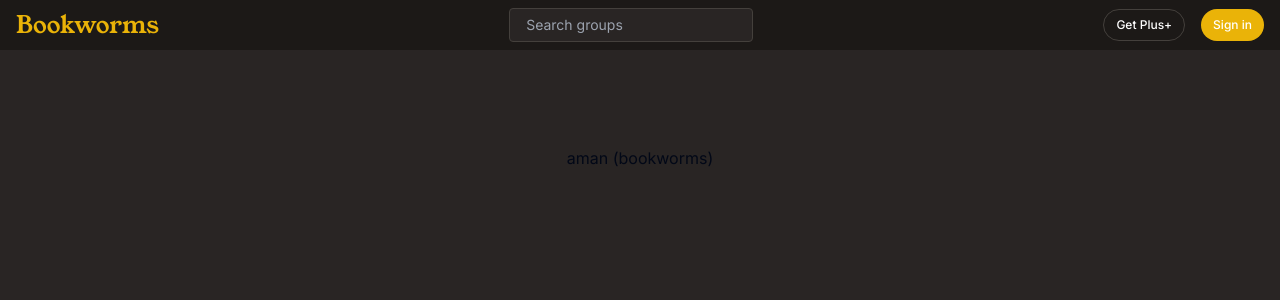
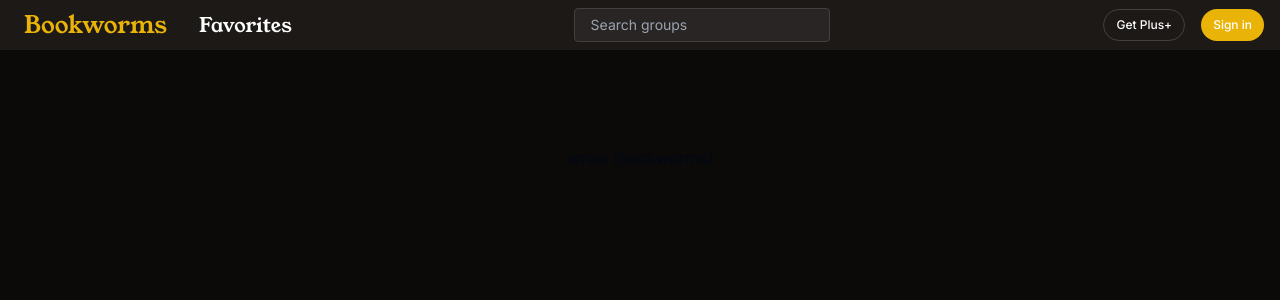
Before and after one commit to aman1117/bookworms, a Next.js app: page / in a window 1280 px wide. Shown: the top 300 px of the page. Built offline with nearby package versions, Linux system fonts and the light colour scheme.

Commit message:
added favorites span element

```diff
--- a/app/globals.css
+++ b/app/globals.css
@@ -2,7 +2,7 @@
   @tailwind components;
   @tailwind utilities;
   body {
-    background-color: #292524; /* Replace with your desired color */
+    background-color: #0c0a09; /* Replace with your desired color */
   }
   @layer base {
     :root {
--- a/components/logo.tsx
+++ b/components/logo.tsx
@@ -4,7 +4,8 @@ import { cn } from "@/lib/utils"
 export const Logo = () => {
     return (
         <div>
-                <div className={cn(" px-2 font-bold text-2xl text-yellow-500", young_serif.className,)}>
+                <div className={cn(" px-2 font-bold text-2xl text-yellow-500 hover:underline hover:cursor-pointer", young_serif.className,)}>
+
                     Bookworms
                 </div>
         </div>
--- a/components/navbar.tsx
+++ b/components/navbar.tsx
@@ -8,8 +8,19 @@ export const Navbar = () => {
     return (
         <div>
             <nav className="flex justify-between items-center p-2 bg-stone-900 text-white ">
-                    <Logo/>
-                    <Search />
+                <div className="flex gap-4 px-2 items-center">
+                    <div>
+
+                        <Logo/>
+                    </div>
+                    <div>
+                    <span className={cn(" px-2 font-bold text-xl  hover:underline hover:cursor-pointer", young_serif.className,)}>
+                            Favorites
+                        </span>
+                    </div>
+
+                </div>
+                    <Search  />
                     <div className="flex gap-4 px-2 items-center">
                     <Button size="sm" variant="bwghost" className="rounded-full text-xs h-8"> Get Plus+</Button>
                     <Button size="sm" variant="bookworm" className="rounded-full text-xs h-8">Sign in</Button>
--- a/components/search.tsx
+++ b/components/search.tsx
@@ -1,10 +1,13 @@
 import { Input } from "@/components/ui/input"
 import { cn } from "@/lib/utils"
+import { Button } from "./ui/button"
+import { SearchCheck } from "lucide-react"
 
 export const Search = () => {
     return (
-        <div>
-            <Input  type="search" placeholder="Search groups" />
+        <div className="flex items-center">
+            <Input  type="search" placeholder="Search groups" className="w-64"/>
+
         </div>
     )
 }
--- a/components/ui/button.tsx
+++ b/components/ui/button.tsx
@@ -19,7 +19,7 @@ const buttonVariants = cva(
         ghost: "hover:bg-accent hover:text-accent-foreground",
         link: "text-primary underline-offset-4 hover:underline",
         bookworm: "bg-yellow-500 text-yellow-500-foreground hover:bg-yellow-500/90",
-        bwghost:"bg-stone-900 border border-stone-700 ",
+        bwghost:"bg-stone-900 border border-stone-700 hover:bg-stone-800 hover:text-white",
       },
       size: {
         default: "h-10 px-4 py-2",
```
